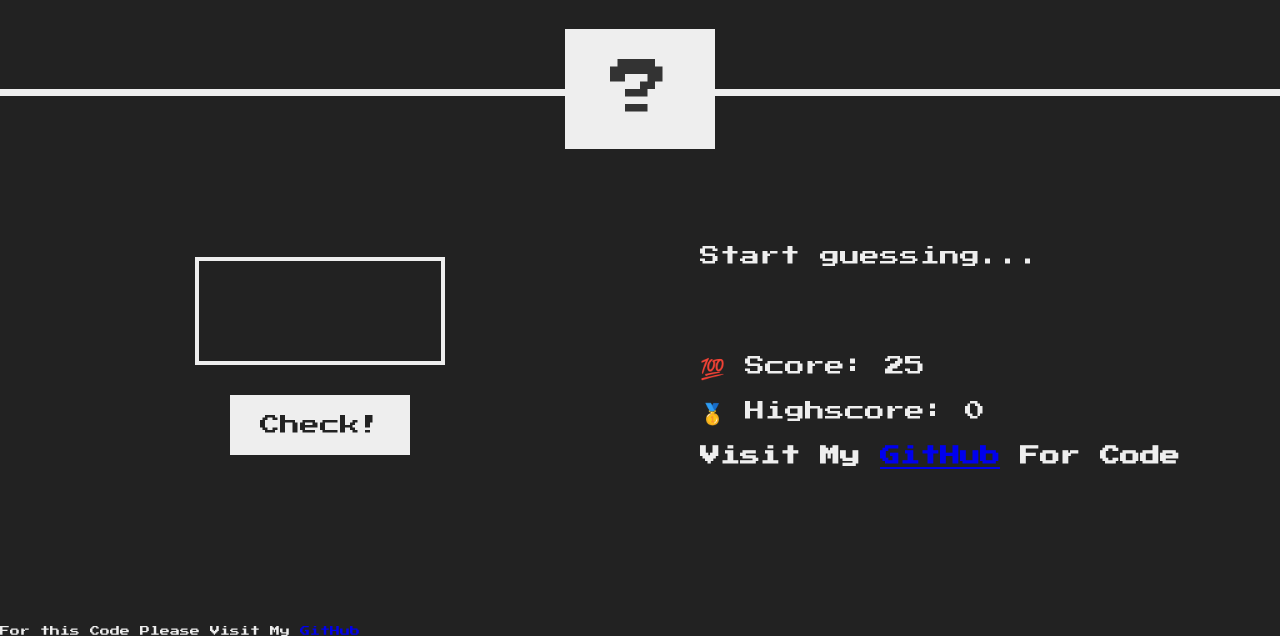
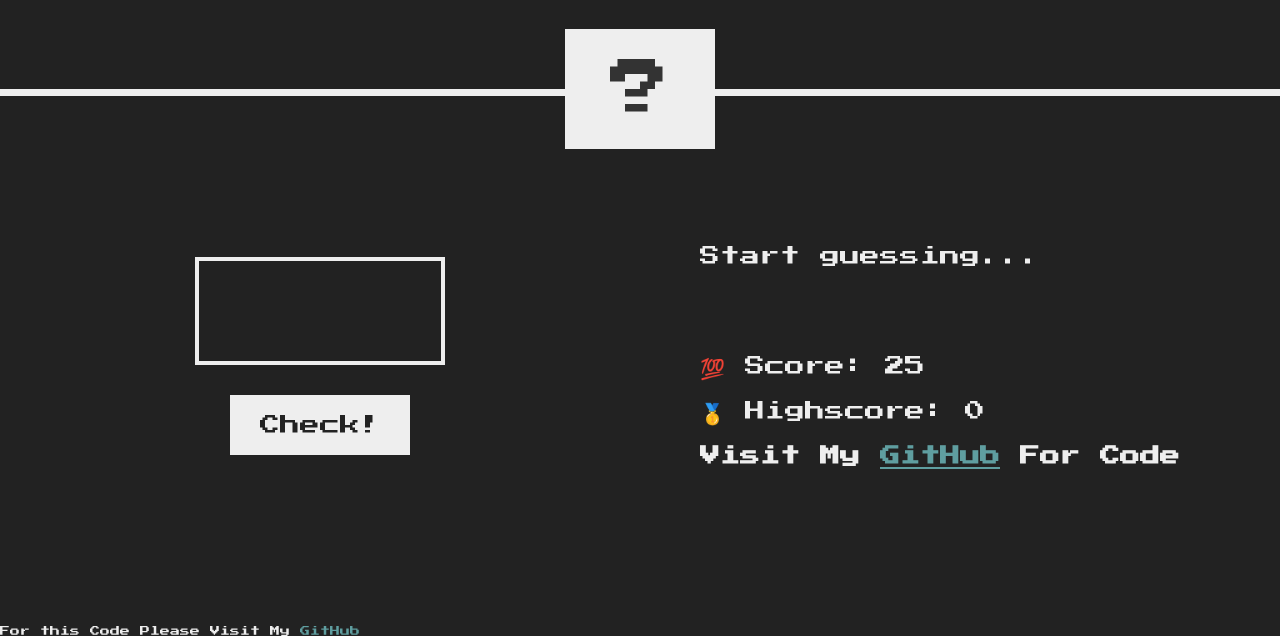
Before and after one commit to Ambaji007/Guess_number_game, a plain HTML site: page index.html in a window 1280 px wide. Shown: the part 184-820 px from the top of the page. Drawn offline with Linux system fonts and the light colour scheme.

Commit message:
Update style.css

```diff
--- a/style.css
+++ b/style.css
@@ -117,3 +117,8 @@ h1 {
 .label-score {
   margin-bottom: 2rem;
 }
+
+
+a{
+  color: cadetblue;
+}
```
